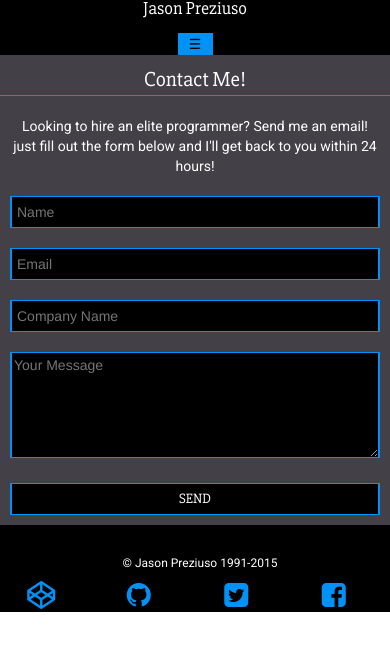
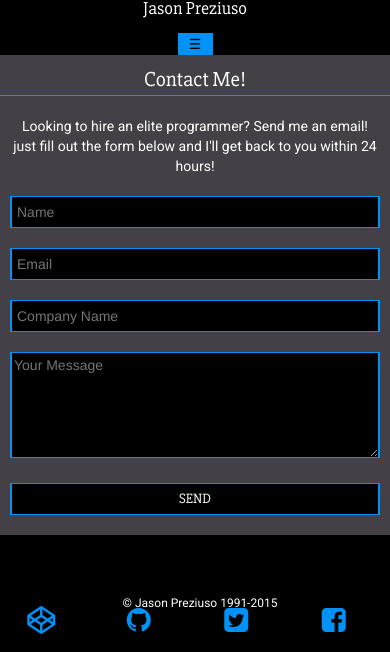
Before and after one commit to jason7564/HTML-CSS-Final, a plain HTML site: page contact.html in a window 390 px wide. Shown: the part 317-969 px from the top of the page. Before the commit the page ends 929 px from the top, so only its background shows below. Drawn offline with Linux system fonts and the light colour scheme; a web font is replaced by a local one.

Commit message:
Update contact.css

```diff
--- a/contact.css
+++ b/contact.css
@@ -181,7 +181,8 @@ input, select, textarea{
 #footer {
     display: block;
     bottom: 0;
-    padding: 0 0 30px 0;
+    margin-top: 10px;
+    padding: 30px 0 30px 0;
     background-color: #000000;
 }
 
@@ -385,7 +386,6 @@ i {
     }
 
     i {
-        padding-top: 15px;
         width: 25%;
     }
 }
@@ -402,7 +402,6 @@ i {
     }
 
     i {
-        padding-top: 15px;
         width: 25%;
     }
 
```
